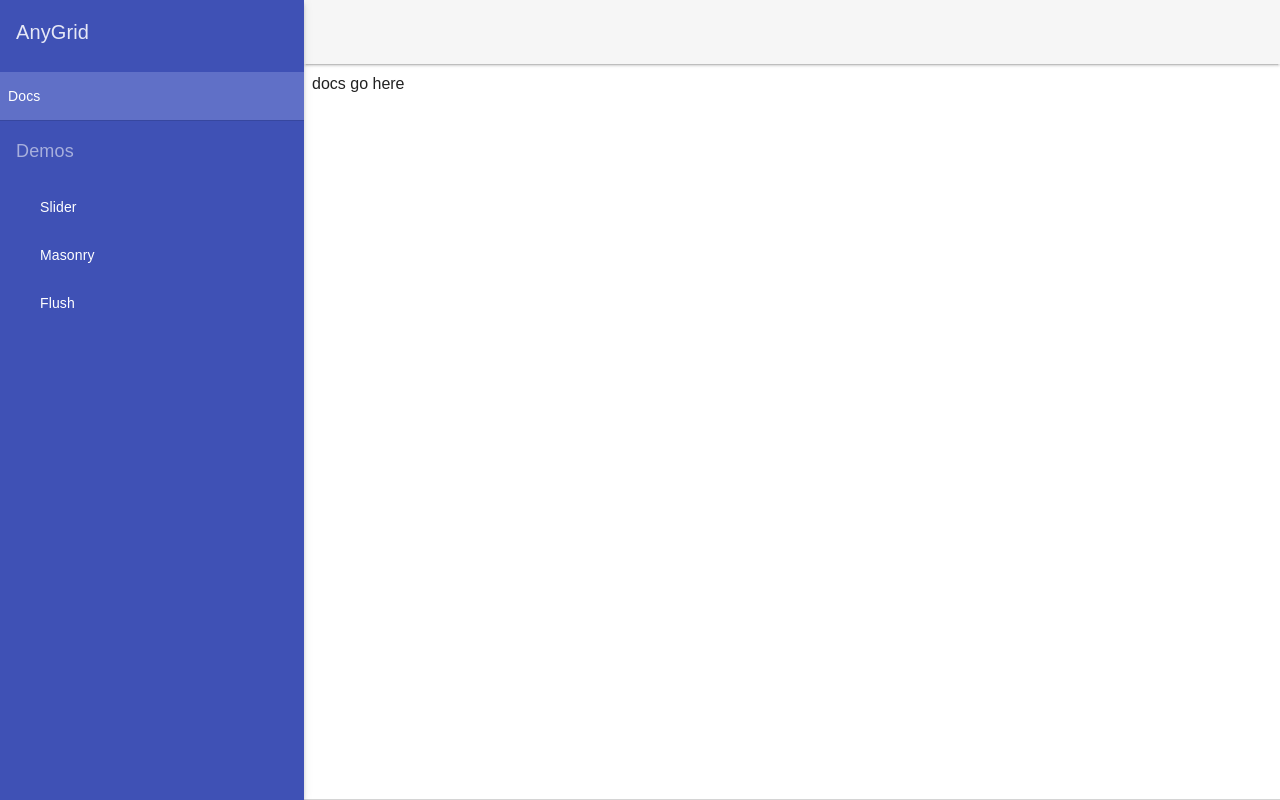
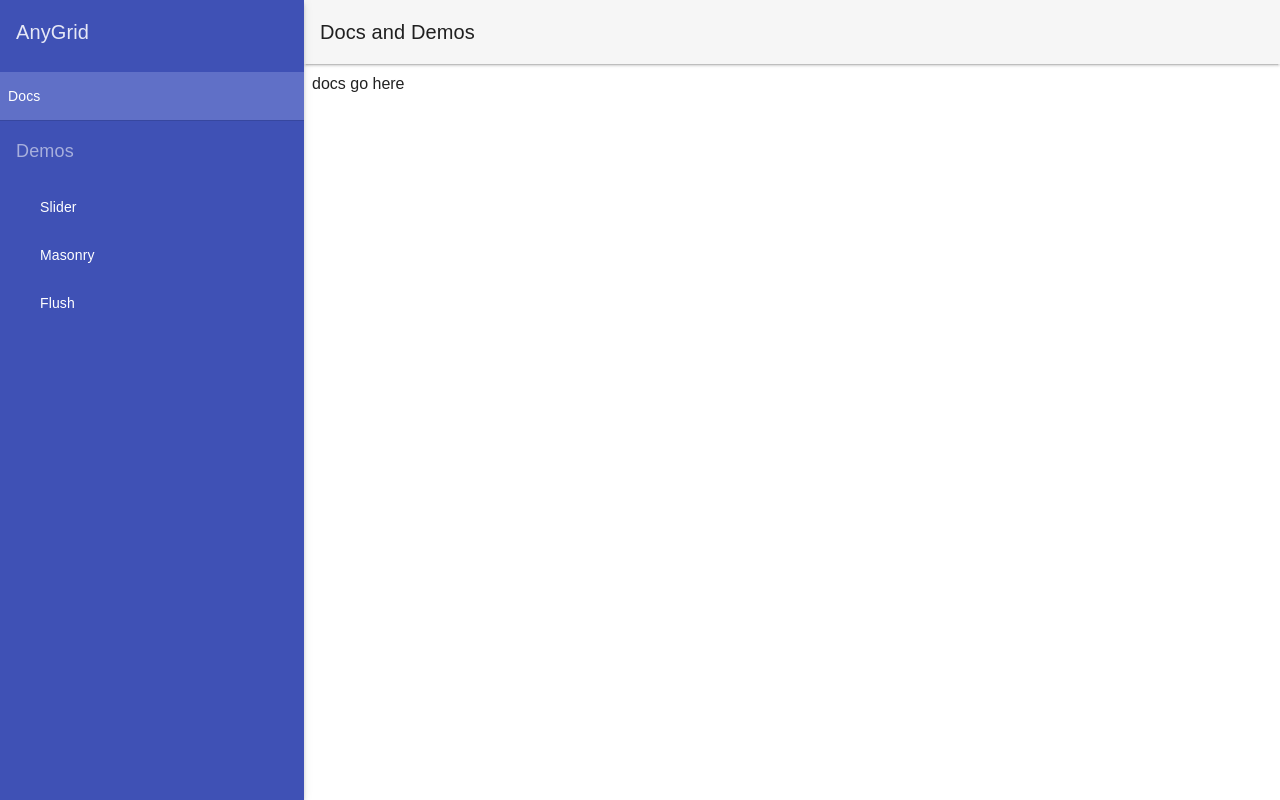
Before and after one commit to oste/any-grid, a website with bundled scripts: page docs/index.html in a window 1280 px wide. Built offline with nearby package versions, Linux system fonts and the light colour scheme.

Commit message:
remove footer and add title
footer caused issues with iscroll

```diff
--- a/docs/index.html
+++ b/docs/index.html
@@ -45,17 +45,13 @@
         <main flex layout="column">
             <md-toolbar class="md-whiteframe-z1 site-content-toolbar">
                 <div class="md-toolbar-tools  md-toolbar-tools-bottom" flex="" tabindex="0">
-
+                    Docs and Demos
                 </div>
             </md-toolbar>
 
             <md-content md-scroll-y infinite-scroll="'main'" flex layout-padding class="ng-scope md-default-">
                 <div ui-view="main"></div>
             </md-content>
-
-            <footer>
-                <md-divider></md-divider>
-            </footer>
 
          </main>
 
```
